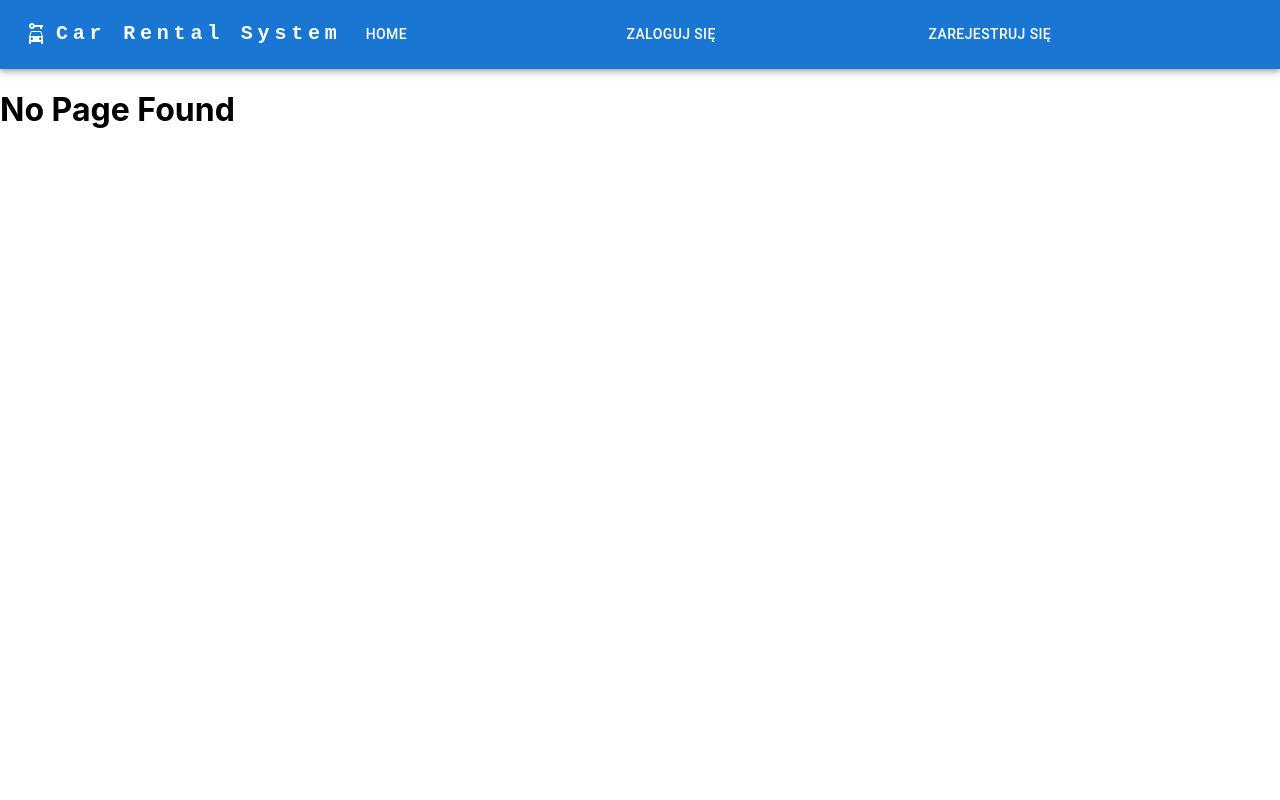
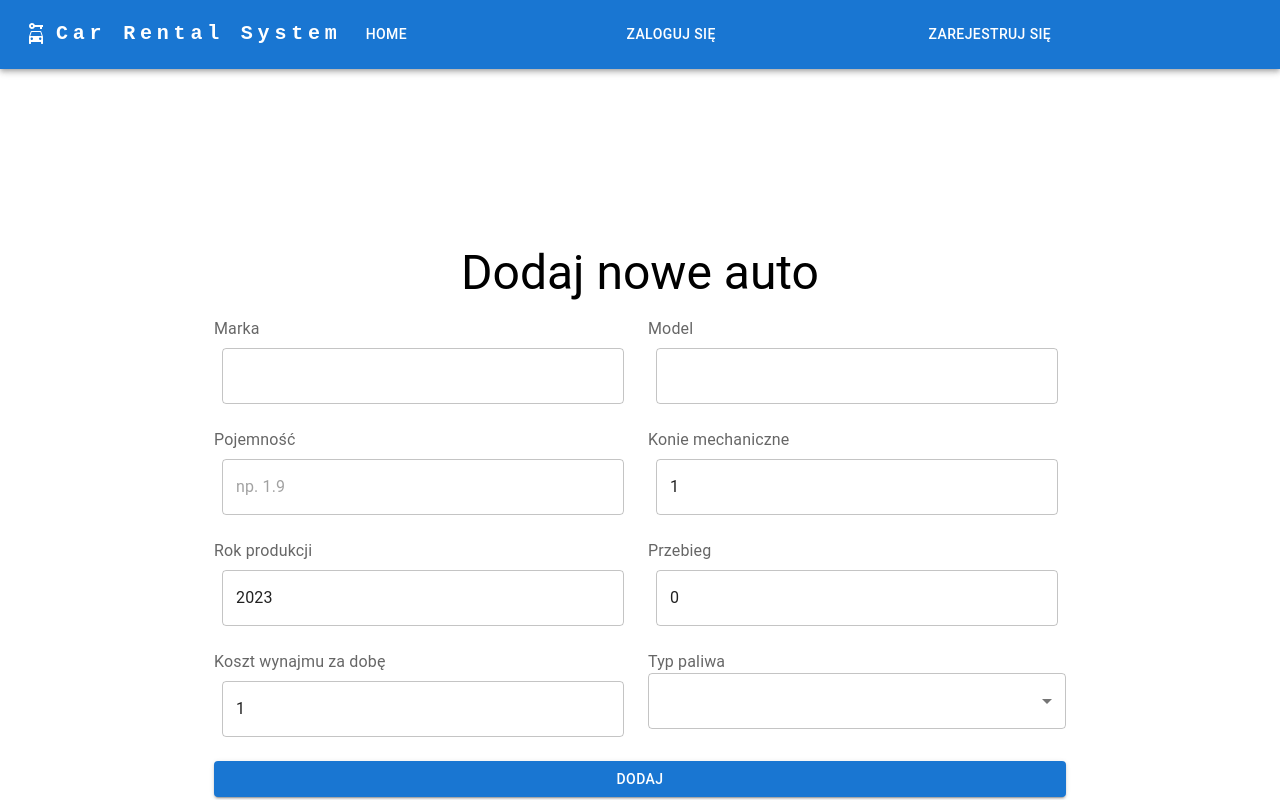
Before and after one commit to Mr-Victor16/car-rental-system-react, a React (Create React App) app: page /car/add in a window 1280 px wide. Built offline with nearby package versions, Linux system fonts and the light colour scheme.

Commit message:
Implementacja dodawania aut

```diff
--- a/src/App.js
+++ b/src/App.js
@@ -6,6 +6,7 @@ import NoPage from "./pages/NoPage";
 import Login from './pages/Login';
 import Register from './pages/Register';
 import Profile from './pages/Profile';
+import AddCar from "./pages/AddCar";
 
 function App() {
   return (
@@ -17,6 +18,7 @@ function App() {
           <Route path="login" element={<Login />} />
           <Route path='register' element={<Register />} />
           <Route path="profile" element={<Profile />} />
+          <Route path="car/add" element={<AddCar />} />
           <Route path="*" element={<NoPage />} />
         </Route>
       </Routes>
--- a/src/layout/Navigation.js
+++ b/src/layout/Navigation.js
@@ -15,7 +15,7 @@ const Navigation = () => {
             setAdmin(currentUser.roles.includes("ROLE_ADMIN"));
             setUser(currentUser);
         }
-    }, [JSON.parse(localStorage.getItem("user"))] );
+    }, []);
 
     const logOut = () => {
         AuthService.logout();
@@ -61,6 +61,20 @@ const Navigation = () => {
                 </>
             )}
 
+            {admin && (
+                <>
+                    <Box sx={{ flexGrow: 1, display: { xs: 'flex', md: 'flex' } }}>
+                        <Button
+                            component={Link}
+                            sx={{ my: 2, color: 'white', display: 'block' }}
+                            to="car/add"
+                        >
+                            Dodaj auto
+                        </Button>
+                    </Box>
+                </>
+            )}
+
             {user && (
                 <>
                     <Box sx={{ flexGrow: 1, display: { xs: 'flex', md: 'flex' } }}>
--- /dev/null
+++ b/src/pages/AddCar.js
@@ -0,0 +1,242 @@
+import React, { useState, useEffect } from "react";
+import axios from "axios";
+import { useNavigate } from 'react-router-dom';
+import {
+    TextField,
+    Typography,
+    Box,
+    Select,
+    Container,
+    FormGroup,
+    InputLabel,
+    Button,
+    Grid,
+    MenuItem, Alert, Fade
+} from '@mui/material';
+const API_URL = "http://localhost:8080/api";
+
+const AddCar = () => {
+    const [error, setError] = useState(false);
+    const [success, setSuccess] = useState(false);
+    const [info, setInfo] = useState("");
+
+    const [fuelList, setFuelList] = useState([]);
+    let navigate = useNavigate();
+
+    const currentTime = new Date();
+    const maxYear = currentTime.getFullYear();
+    const [productionYear, setProductionYear] = useState(currentTime.getFullYear());
+
+    const [horsePower, setHorsePower] = useState(1);
+    const [price, setPrice] = useState(1);
+    const [mileage, setMileage] = useState(0);
+    const [brand, setBrand] = useState("");
+    const [model, setModel] = useState("");
+    const [capacity, setCapacity] = useState("");
+    const [fuelType, setFuelType] = useState(1);
+
+    useEffect(() => {
+        if(JSON.parse(localStorage.getItem("user")) !== null){
+            const user = JSON.parse(localStorage.getItem("user"));
+
+            if(user.roles.includes("ROLE_ADMIN")){
+                axios.get(API_URL + '/fuel/list', { method: 'GET',
+                    mode: 'cors'
+                })
+                    .then((response) => {
+                        setFuelList(response.data);
+                        console.log(response.data);
+                    })
+                    .catch(async (error) => {
+                        console.log(error);
+                        setError(true);
+                        setInfo("Błąd pobierania listy typów paliwa");
+                        await delay(5000);
+                        navigate('/', {replace: true});
+                    })
+            } else {
+                navigate('/', { replace: true });
+            }
+        }
+    }, []);
+
+    const handleChangeProductionYear = event => {
+        const value = Math.max(1970, Math.min(maxYear, Number(event.target.value)));
+        setProductionYear(value);
+    };
+
+    function getFuelTypeName(name){
+        switch(name){
+            case "FUEL_GASOLINE": {
+                return "Benzyna";
+            }
+            case "FUEL_HYBRID": {
+                return "Hybryda";
+            }
+            case "FUEL_LPG": {
+                return "LPG";
+            }
+            case "FUEL_DIESEL": {
+                return "Diesel";
+            }
+            case "FUEL_ELECTRIC": {
+                return "Elektryczny";
+            }
+            default: {
+                return "Nierozpoznany";
+            }
+        }
+    }
+
+    const delay = ms => new Promise(res => setTimeout(res, ms));
+
+    const handleCloseError = async () => {
+        setError(false);
+    }
+
+    const handleCloseSuccess = async () => {
+        setSuccess(false);
+    }
+
+    const addCar = async () => {
+        if(horsePower === "" || price === "" || mileage === "" || brand === "" || model === "" || capacity === "" || productionYear === ""){
+            setInfo("Nie wszystkie pola zostały wypełnione!");
+            setError(true);
+        }
+        else{
+            if (JSON.parse(localStorage.getItem('user')).roles.includes("ROLE_ADMIN")) {
+                axios.post(API_URL + '/cars/add', {
+                    horsePower: horsePower,
+                    price: price,
+                    mileage: mileage,
+                    brand: brand,
+                    model: model,
+                    capacity: capacity,
+                    fuelType: fuelType,
+                    year: productionYear,
+                    token: JSON.parse(localStorage.getItem('user')).token,
+                })
+                    .then(async () => {
+                        setSuccess(true);
+                        setInfo("Pomyślnie dodano auto");
+                        await delay(5000);
+                        navigate('/', {replace: true});
+                        setError(false);
+                    })
+                    .catch((error) => {
+                        console.log(error);
+                        setError(true);
+                        setInfo("Błąd podczas dodawania auta!");
+                    })
+            } else {
+                setError(true);
+                setInfo("Brak uprawnień!");
+            }
+        }
+    }
+
+    return (
+        <Container maxWidth="md">
+            <Box
+                component="form"
+                sx={{'& .MuiTextField-root': { m: 1 }}}
+                noValidate
+                autoComplete="off"
+                marginTop={10}
+            >
+                <Fade in={error} autohideduration={60000} onClose={handleCloseError}>
+                    <Alert severity="error">{info}</Alert>
+                </Fade>
+                <Fade in={success} autohideduration={60000} onClose={handleCloseSuccess}>
+                    <Alert severity="success">{info}</Alert>
+                </Fade>
+
+                <Grid container spacing={2}>
+                    <Grid item xs={12} alignItems={"center"}>
+                        <Typography variant='h3' align='center'>Dodaj nowe auto</Typography>
+                    </Grid>
+                    <Grid item xs={6}>
+                        <FormGroup>
+                            <InputLabel> Marka </InputLabel>
+                            <TextField value={brand} onChange={(e) => setBrand(e.target.value)} />
+                        </FormGroup>
+                    </Grid>
+                    <Grid item xs={6}>
+                        <FormGroup>
+                            <InputLabel> Model </InputLabel>
+                            <TextField value={model} onChange={(e) => setModel(e.target.value)} />
+                        </FormGroup>
+                    </Grid>
+                    <Grid item xs={6}>
+                        <FormGroup>
+                            <InputLabel> Pojemność </InputLabel>
+                            <TextField placeholder="np. 1.9" value={capacity} onChange={(e) => setCapacity(e.target.value)} />
+                        </FormGroup>
+                    </Grid>
+                    <Grid item xs={6}>
+                        <FormGroup>
+                            <InputLabel> Konie mechaniczne </InputLabel>
+                            <TextField
+                                type={"number"}
+                                InputProps={{ inputProps: { min: 1, max: 1000 } }}
+                                value={horsePower}
+                                onChange={(e) => setHorsePower( e.target.value)}
+                            />
+                        </FormGroup>
+                    </Grid>
+                    <Grid item xs={6}>
+                        <FormGroup>
+                            <InputLabel> Rok produkcji </InputLabel>
+                            <TextField type={"number"} onChange={handleChangeProductionYear} value={productionYear} />
+                        </FormGroup>
+                    </Grid>
+                    <Grid item xs={6}>
+                        <FormGroup>
+                            <InputLabel> Przebieg </InputLabel>
+                            <TextField
+                                type={"number"}
+                                InputProps={{ inputProps: { min: 0 } }}
+                                onChange={(e) => setMileage(e.target.value)}
+                                value={mileage}
+                            />
+                        </FormGroup>
+                    </Grid>
+                    <Grid item xs={6}>
+                        <FormGroup>
+                            <InputLabel> Koszt wynajmu za dobę </InputLabel>
+                            <TextField
+                                type={"number"}
+                                InputProps={{ inputProps: { min: 1, max:100 } }}
+                                onChange={(e) => setPrice(e.target.value)}
+                                value={price}
+                            />
+                        </FormGroup>
+                    </Grid>
+                    <Grid item xs={6}>
+                        <FormGroup>
+                            <InputLabel>Typ paliwa</InputLabel>
+                            <Select
+                                value={fuelType}
+                                onChange={(e) => setFuelType(e.target.value)}
+                                required
+                            >
+                                { fuelList && fuelList.length > 0 && (
+                                    fuelList.map((fuel, index) => {
+                                        return (
+                                            <MenuItem key={index} value={fuel.id}>{getFuelTypeName(fuel.name)}</MenuItem>
+                                        );
+                                    })
+                                )}
+                            </Select>
+                        </FormGroup>
+                    </Grid>
+                    <Grid item xs={12}>
+                        <Button variant="contained" onClick={addCar} fullWidth>Dodaj</Button>
+                    </Grid>
+                </Grid>
+            </Box>
+        </Container>
+    );
+};
+
+export default AddCar;
--- a/src/pages/Home.js
+++ b/src/pages/Home.js
@@ -24,7 +24,6 @@ const Home = () => {
             .then((response) => {
                 setCars(response.data);
                 console.log(response.data);
-                return response.data;
             })
             .catch((error) => {
                 console.log(error);
--- a/src/pages/Login.js
+++ b/src/pages/Login.js
@@ -19,8 +19,7 @@ const Login = () => {
                 localStorage.setItem("user", JSON.stringify(response.data));
             }
 
-            //return response.data;
-            navigate('/contact', { replace: true });
+            navigate('/', { replace: true });
         })
         .catch((error) => {
             setError(error);
```
Also changed, not shown: 1 other file (tests, documents, lock files or other folders).
